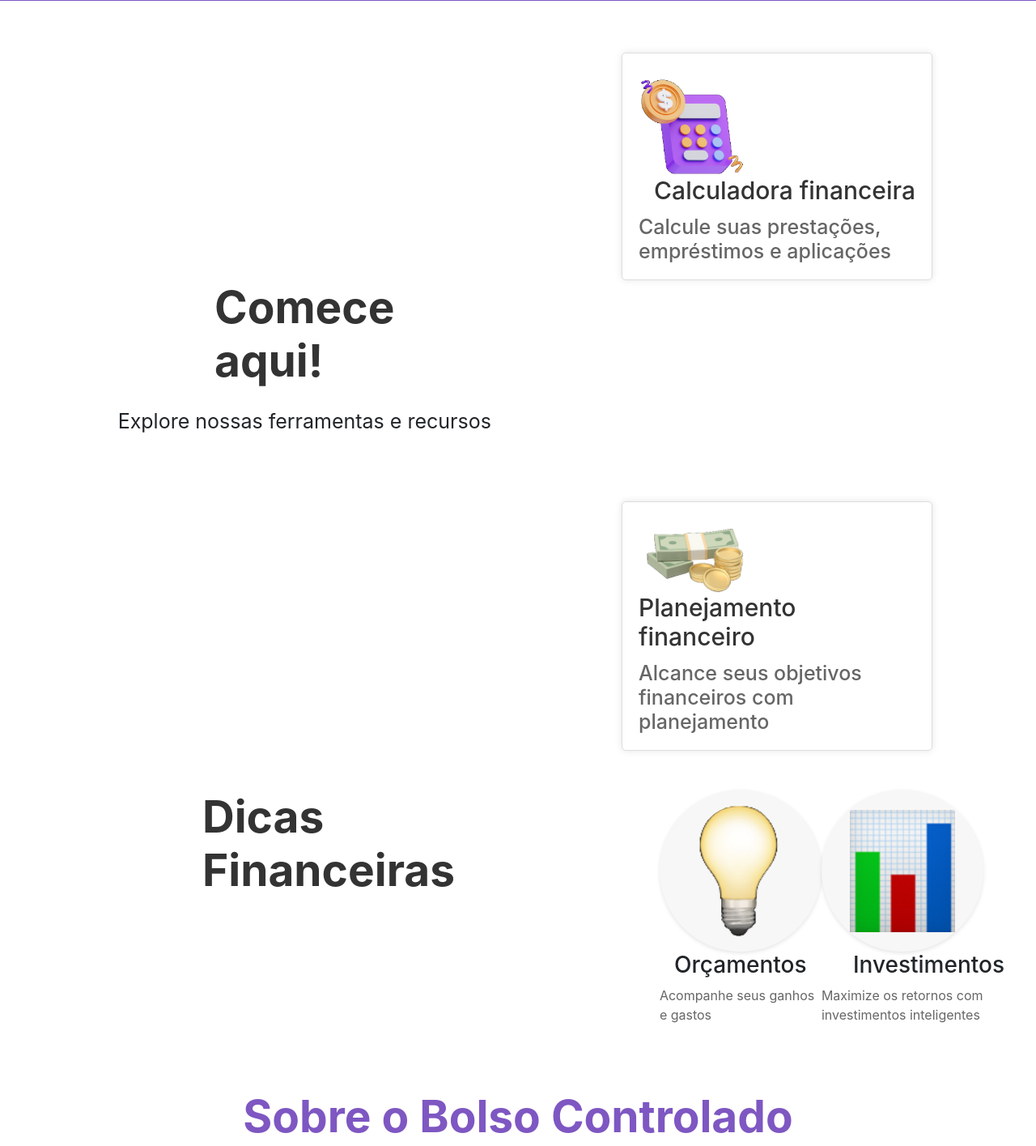
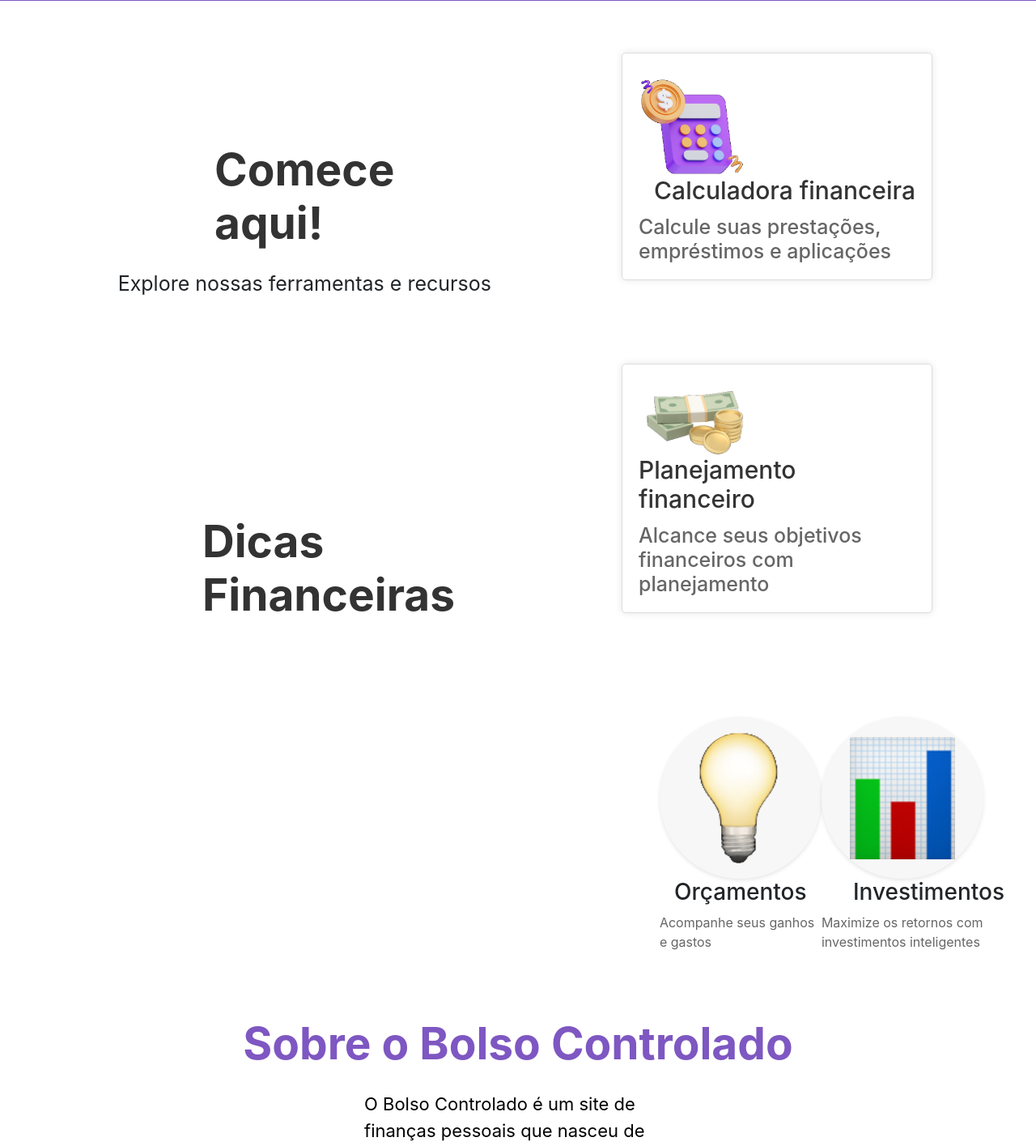
Before and after one commit to m4th3vz/controle-financeiro-PI, a Django app: page /welcome/ in a window 1280 px wide. Shown: the part 492-1907 px from the top of the page at 81% size. Run offline with Django 4.2, Linux system fonts and the light colour scheme; a user stored in the database is signed in; some libraries are stand-ins or nearby versions.

Commit message:
Correção de Layout
Correção do layout da página de boas-vindas.

```diff
--- a/expenses/templates/welcome.html
+++ b/expenses/templates/welcome.html
@@ -76,6 +76,7 @@ color:var(--letras-nav-bar-azul);
 
       width: 30%;
       margin-left:60%;
+      margin-bottom: -170px;
       height: calc(50% - 10px);
       border-radius: 10px;
       background-color: #fff;
@@ -238,6 +239,7 @@ color:var(--letras-nav-bar-azul);
 .circular-card {
   width: 200px;
   height: 200px;
+  margin-top:250px;
   border-radius: 50%;
   background-color: #f7f7f7;
   box-shadow: 0 2px 5px rgba(0, 0, 0, 0.1);
```
Also changed, not shown: db.sqlite3.
